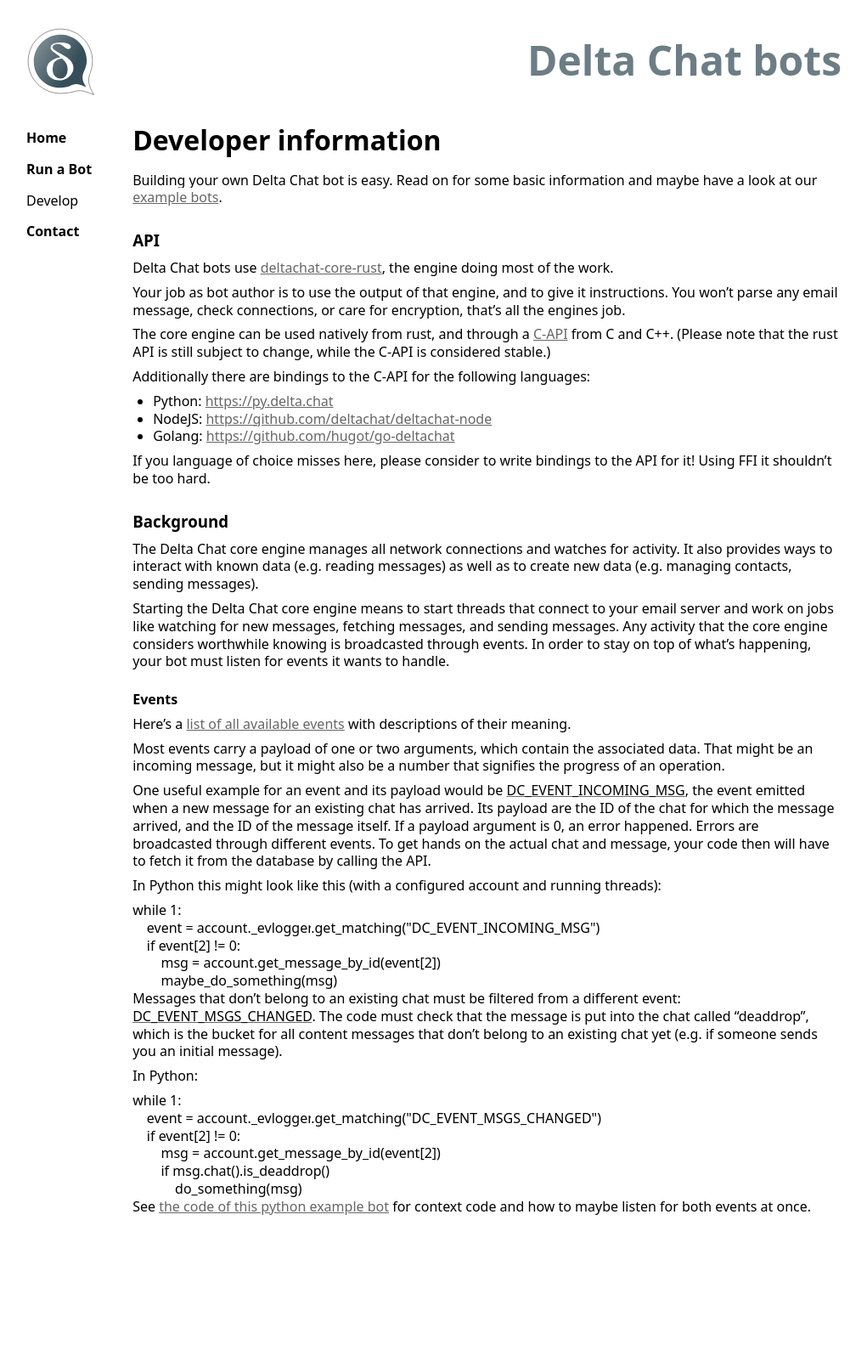
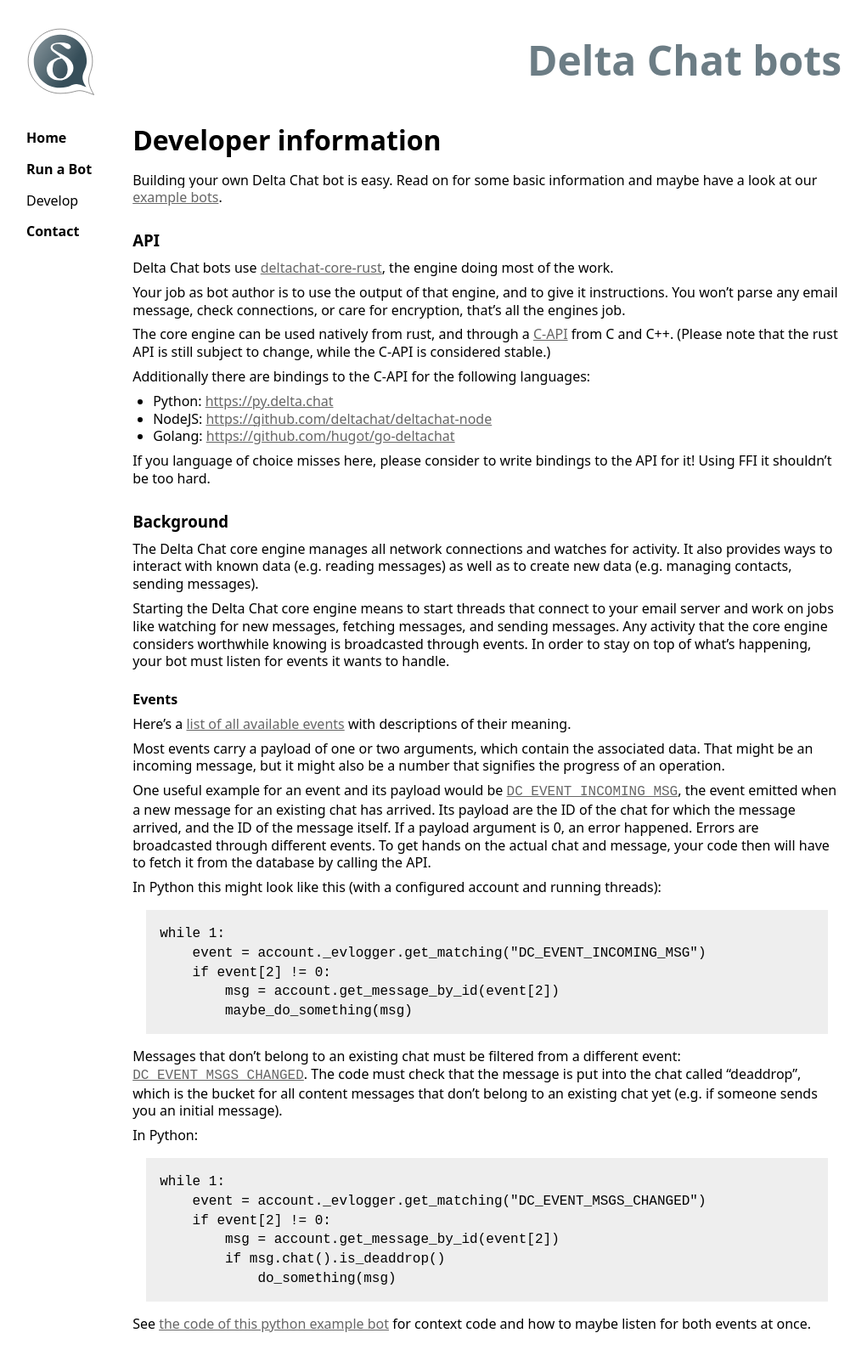
Before and after one commit to deltachat-bot/bot-pages, a Jekyll site: the page built from development.md, in a window 1280 px wide. Shown: the whole page at 85% size, without its empty margins (1-1022 px from the left). Built offline with Jekyll 4.4.1, drawn with Linux system fonts in a browser that asks for light colours; before the commit the page ends 1471 px from its top, so only the background shows below that.

Commit message:
Styling for code.

```diff
--- a/assets/main.css
+++ b/assets/main.css
@@ -29,6 +29,10 @@ ul {
 }
 
 a {
+  color: #666;
+}
+
+a * {
   color: #666;
 }
 
@@ -100,3 +104,18 @@ header #delta-chat-logo {
   content: "👍  ";
   font-size: 1.2rem;
 }
+
+code, code * {
+  font-family: monospace;
+  font-size: 1rem;
+}
+
+pre {
+  background: #eee;
+  padding: 1rem;
+  margin: 1rem;
+}
+
+pre * {
+  background: #eee;
+}
```
